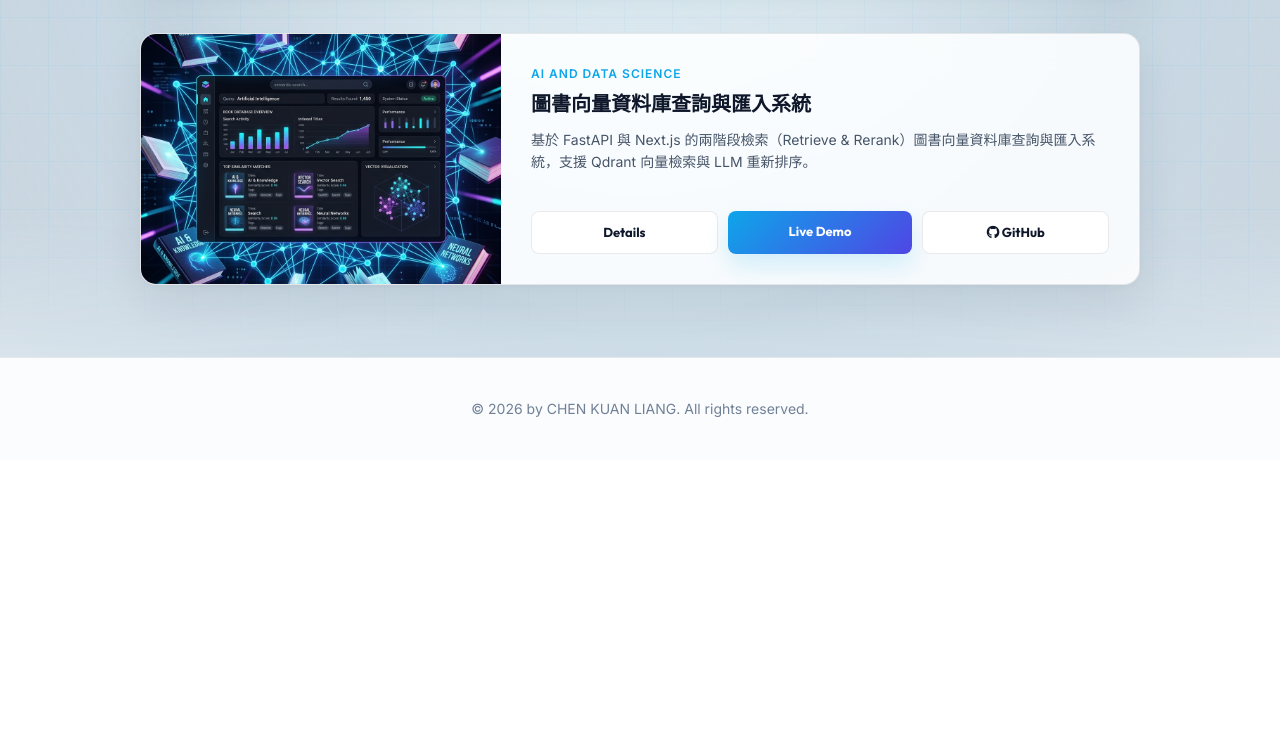
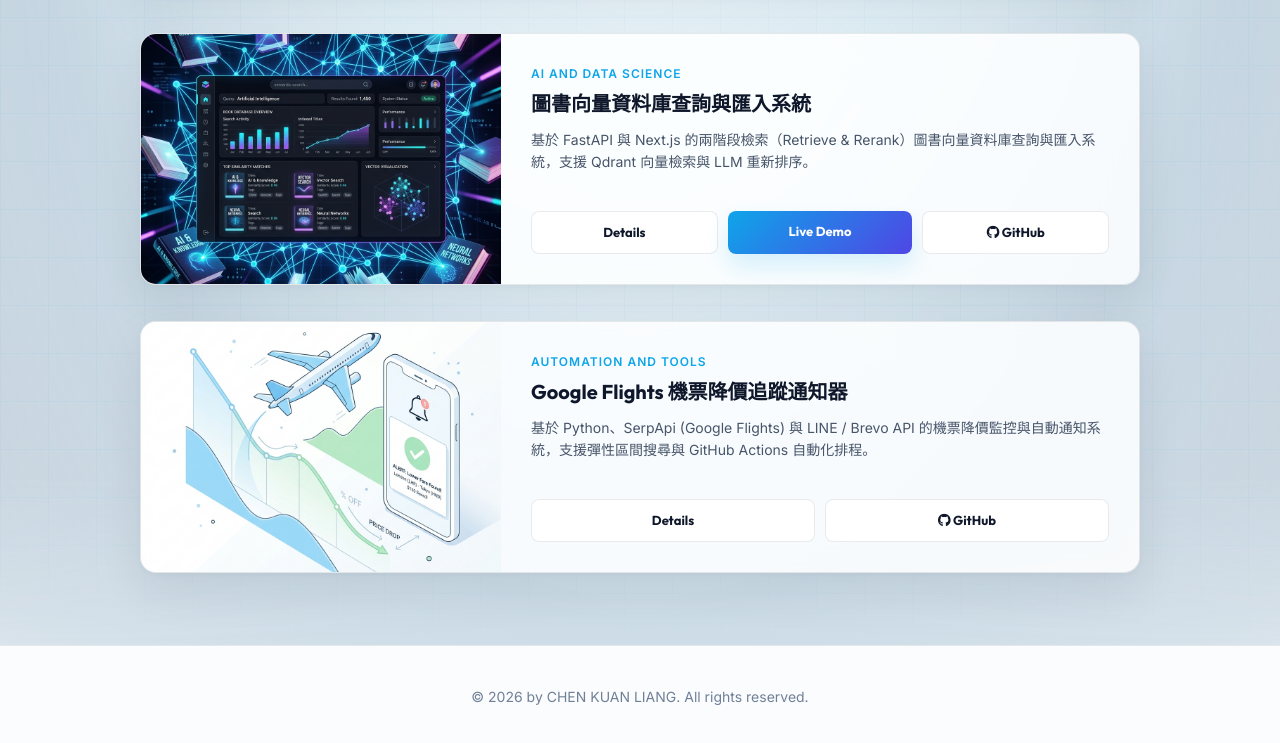
Before and after one commit to bigkuan-chen/bigkuan-website, a plain HTML site: page portfolio.html in a window 1280 px wide. Shown: the part 1039-1782 px from the top of the page. Before the commit the page ends 1499 px from the top, so only its background shows below. Drawn offline with nearby package versions, Linux system fonts and the light colour scheme.

```diff
--- a/portfolio.html
+++ b/portfolio.html
@@ -123,7 +123,7 @@
                     currentYear: new Date().getFullYear(),
                     filterCategory: 'All',
                     selectedItem: null,
-                    categories: ['All', 'Machine Learning', 'Security and Cryptography', 'AI and Data Science'],
+                    categories: ['All', 'Machine Learning', 'Security and Cryptography', 'AI and Data Science', 'Automation and Tools'],
                     portfolioItems: [
                         {
                             title: '十大機器學習演算法互動學習平台',
@@ -157,9 +157,18 @@
                             category: 'AI and Data Science',
                             image: 'img/books-vector-thumb.png',
                             excerpt: '基於 FastAPI 與 Next.js 的兩階段檢索（Retrieve & Rerank）圖書向量資料庫查詢與匯入系統，支援 Qdrant 向量檢索與 LLM 重新排序。',
-                            description: '圖書向量資料庫查詢與匯入系統是一個結合語意搜尋與大語言模型評估的現代化圖書檢索平台。<br><br><strong>核心功能特色：</strong><br>• <strong>圖書向量資料庫匯入</strong>：支援上傳書籍 JSON 檔案，進行資料前置驗證（ISBN 重複、欄位完整性），並設定重複處理原則以批次匯入至 Qdrant 向量資料庫。<br>• <strong>自然語言語意檢索</strong>：利用 Sentence-Transformers 將查詢文本向量化，並透過 Qdrant 進行餘弦相似度模糊比對。<br>• <strong>中介資料精確篩選</strong>：支援針對語言、出版社、出版年份範圍與主題標籤的混合式中介資料篩選（Metadata Filtering）。<br>• <strong>LLM 重新排序與過濾 (Reranking)</strong>：將第一階段粗篩的候選書籍與使用者查詢傳送給 LLM 進行二次精確相關度評分，排除未達最低門檻的圖書並調整最終重排。<br>• <strong>詳細查詢統計與偵錯</strong>：以視覺化比例條展示向量檢索與 LLM 處理的耗時佔比，並提供 Debug 面板檢視系統提示詞、模型輸入與原始輸出以利開發調優。<br>• <strong>現代技術架構</strong>：後端採用 <strong>FastAPI & Qdrant</strong>，前端使用 <strong>Next.js (App Router) & Tailwind CSS</strong> 開發，支援 Docker Compose 容器化部署。',
+                            description: '圖書向量資料庫查詢與匯入系統是一個結合語意搜尋與大語言模型評估的現代化圖書檢索平台。<br><br><strong>核心功能特色：</strong><br>• <strong>圖書向量資料庫匯入</strong>：支援上傳書籍 JSON 檔案，進行資料前置驗證（ISBN 重複、欄位完整性），並設定重複處理原則以批次匯入至 Qdrant 向量資料庫。<br>• <strong>自然語言語意檢索</strong>：利用 Sentence-Transformers 將查詢文本向量化，並透過 Qdrant 進行餘弦相似度模糊比對。<br>• <strong>中介資料精確篩選</strong>：支援針對語言、出版社、出版年份範圍與主題標籤的混合式中介資料篩選（Metadata Filtering）。<br>• <strong>LLM 重新排序與過濾 (Reranking)</strong>：將第一階段粗篩的候選書籍與使用者查詢傳送給 LLM 進行二次精確相關度評分，排除未達最低門檻的圖書並調整最終重排。<br>• <strong>詳細查詢統計與偵錯</strong>：以視覺化比例條展示向量檢索與 LLM 處理的防時佔比，並提供 Debug 面板檢視系統提示詞、模型輸入與原始輸出以利開發調優。<br>• <strong>現代技術架構</strong>：後端採用 <strong>FastAPI & Qdrant</strong>，前端使用 <strong>Next.js (App Router) & Tailwind CSS</strong> 開發，支援 Docker Compose 容器化部署。',
                             demoLink: 'https://books-vector-system.vercel.app/book-search',
                             githubLink: 'https://github.com/bigkuan-chen/books_vector_system'
+                        },
+                        {
+                            title: 'Google Flights 機票降價追蹤通知器',
+                            category: 'Automation and Tools',
+                            image: 'img/flights-freedom-thumb.jpg',
+                            excerpt: '基於 Python、SerpApi (Google Flights) 與 LINE / Brevo API 的機票降價監控與自動通知系統，支援彈性區間搜尋與 GitHub Actions 自動化排程。',
+                            description: 'Google Flights 機票降價追蹤通知器是一款基於 <strong>Python</strong> 開發的機票降價監控與自動通知系統。<br><br><strong>核心功能特色：</strong><br>• <strong>彈性雙重搜尋模式</strong>：支援「單一日期」去回程追蹤與「區間彈性搜尋模式」（可設定長日期區間與旅遊天數，自動排列所有起迄組合，進行批量票價查詢與最低價排序推薦）。<br>• <strong>歷史票價追蹤與比對</strong>：整合本地 <strong>SQLite 資料庫</strong> 記錄每次查詢票價與連結，自動與同日期組合之歷史最低票價比對，精準判斷降價幅度。<br>• <strong>雙通道自動推播通知</strong>：當查得票價低於預設「理想預算」或低於「歷史最低價」時，自動透過 <strong>LINE Messaging API</strong> 推送私訊警報，並透過 <strong>Brevo (Sendinblue) Email API</strong> 發送精美的 HTML 格式化降價通知信。<br>• <strong>GitHub Actions 雲端自動化執行</strong>：支援設定定時排程（Cron Job），免用實體主機，自動運行並將更新後的 SQLite 資料庫提交回存至 GitHub 專案。',
+                            demoLink: '',
+                            githubLink: 'https://github.com/bigkuan-chen/flights_freedom'
                         }
                     ]
                 }
```
Also changed, not shown: resume2.html (+4 -1 lines), img/flights-freedom-thumb.jpg (added).
